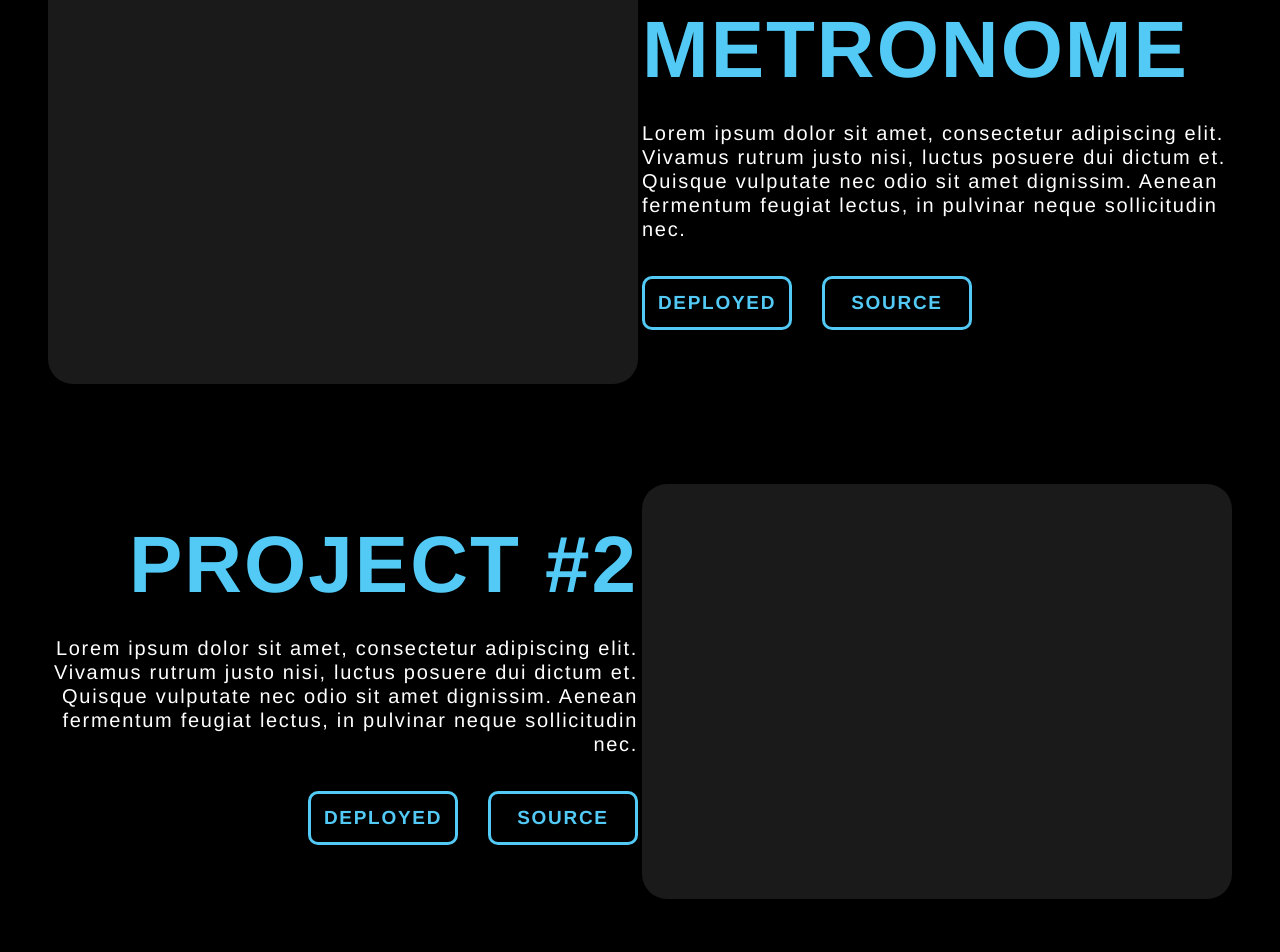
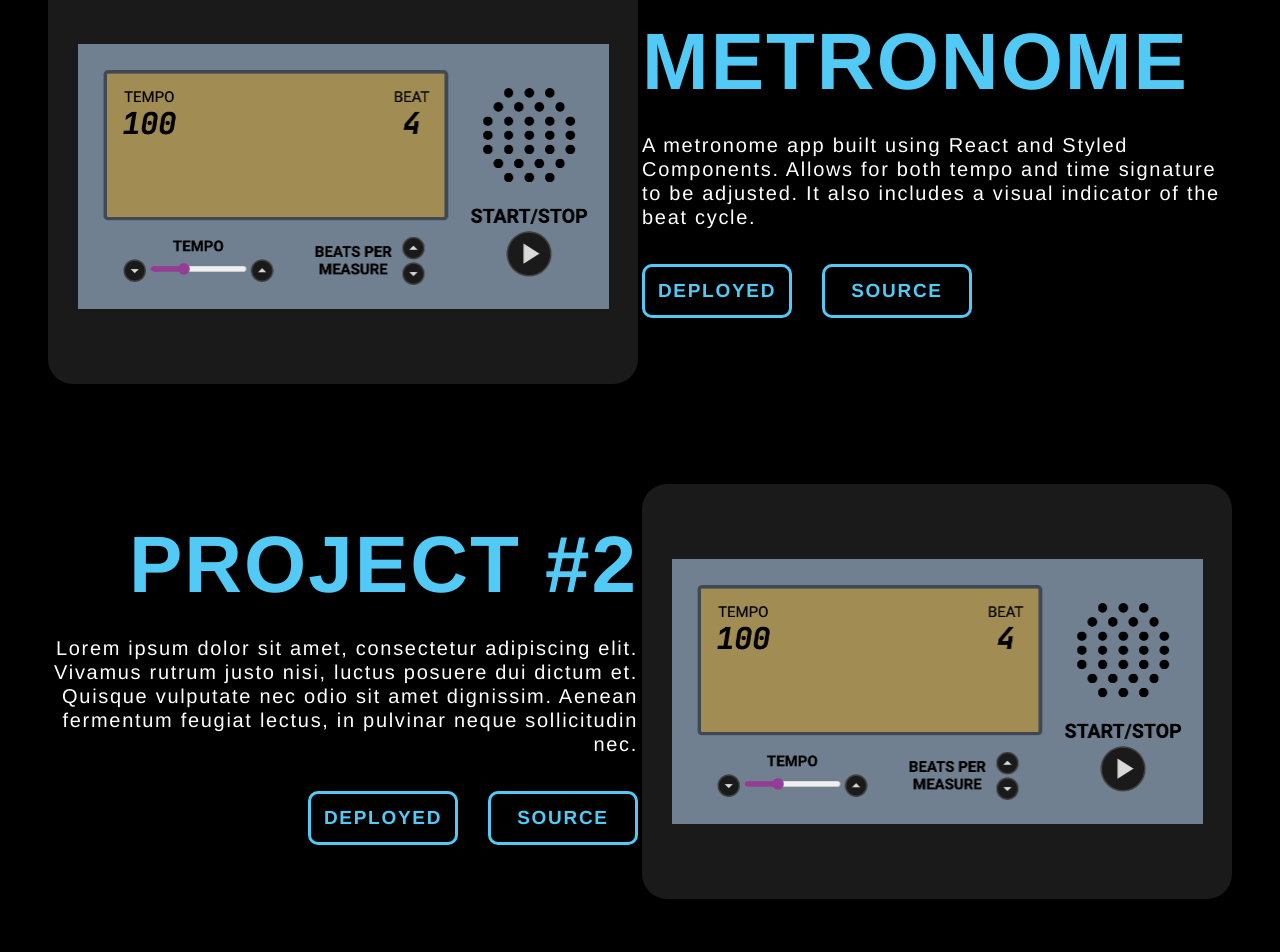
Before and after one commit to joshuascan/personal-portfolio, a Next.js app: page / in a window 1280 px wide. Shown: the part 1260-2212 px from the top of the page. Built offline with nearby package versions, Linux system fonts and the light colour scheme.

Commit message:
updates metronome description

```diff
--- a/src/components/Projects/Projects.js
+++ b/src/components/Projects/Projects.js
@@ -17,7 +17,9 @@
       {projects.map(({ title, description, image, visit, source, id }) =>
         id % 2 === 0 ? (
           <ProjectContainer key={id}>
-            <ImageContainer>{/* <Img src={image} /> */}</ImageContainer>
+            <ImageContainer>
+              <Img src={image} />
+            </ImageContainer>
             <InfoContainer>
               <Header>{title}</Header>
               <Description>{description}</Description>
@@ -45,7 +47,9 @@
                 </ExternalLink>
               </LinkList>
             </InfoContainer>
-            <ImageContainer>{/* <Img src={image} /> */}</ImageContainer>
+            <ImageContainer>
+              <Img src={image} />
+            </ImageContainer>
           </ProjectContainer>
         )
       )}
--- a/src/components/Projects/ProjectsStyles.js
+++ b/src/components/Projects/ProjectsStyles.js
@@ -21,7 +21,7 @@
 export const Img = styled.img`
   width: 90%;
   height: 90%;
-  object-fit: cover;
+  object-fit: contain;
   overflow: hidden;
 `;
 
--- a/src/constants/constants.js
+++ b/src/constants/constants.js
@@ -2,7 +2,7 @@
   {
     title: "Metronome",
     description:
-      "Lorem ipsum dolor sit amet, consectetur adipiscing elit. Vivamus rutrum justo nisi, luctus posuere dui dictum et. Quisque vulputate nec odio sit amet dignissim. Aenean fermentum feugiat lectus, in pulvinar neque sollicitudin nec.",
+      "A metronome app built using React and Styled Components. Allows for both tempo and time signature to be adjusted. It also includes a visual indicator of the beat cycle.",
     image: "/images/metronome.png",
     visit: "https://scanlan-metronome-app.netlify.app/",
     source: "https://github.com/joshuascan/metronome",
```
Also changed, not shown: public/images/metronome.png.
